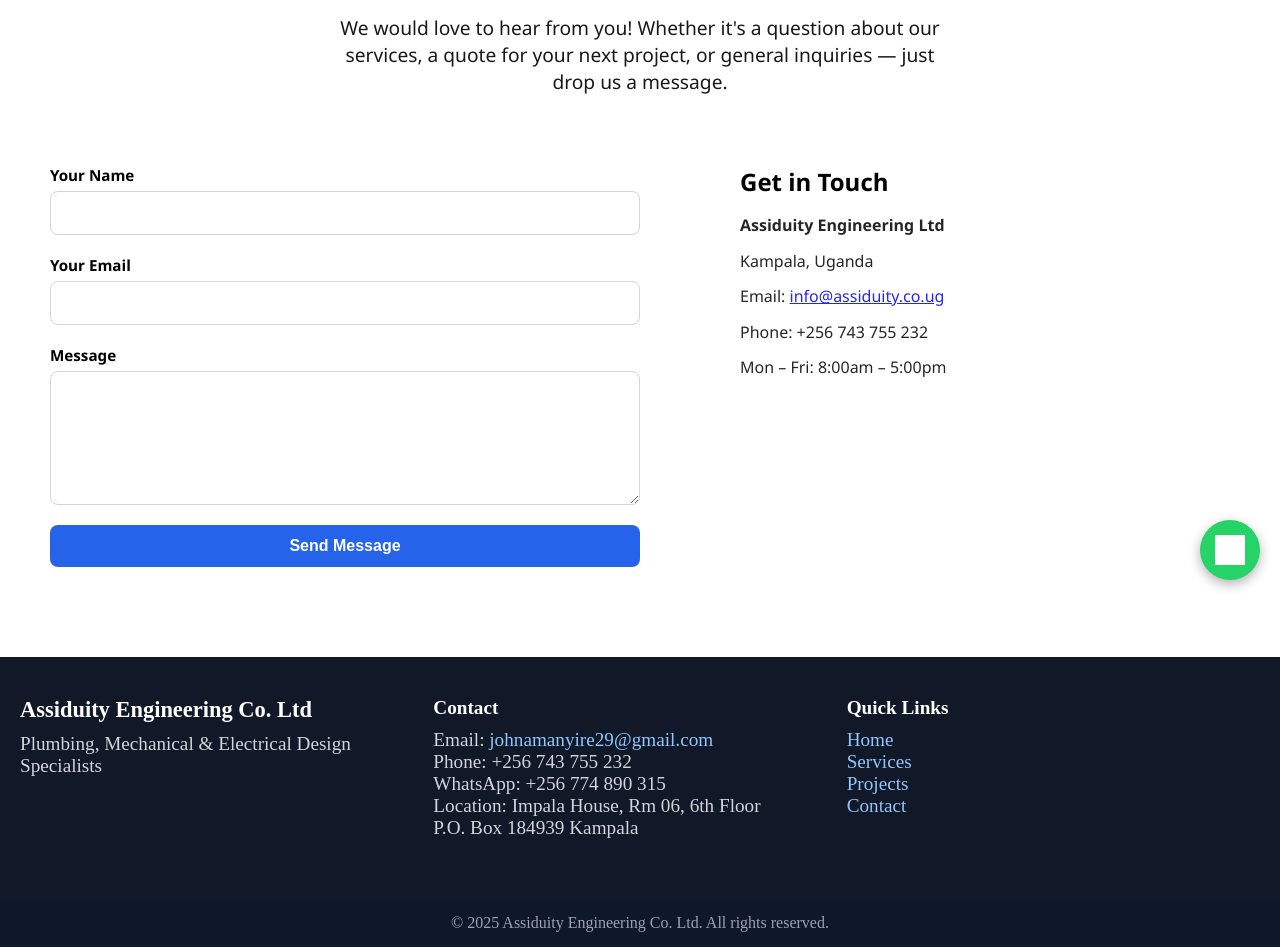
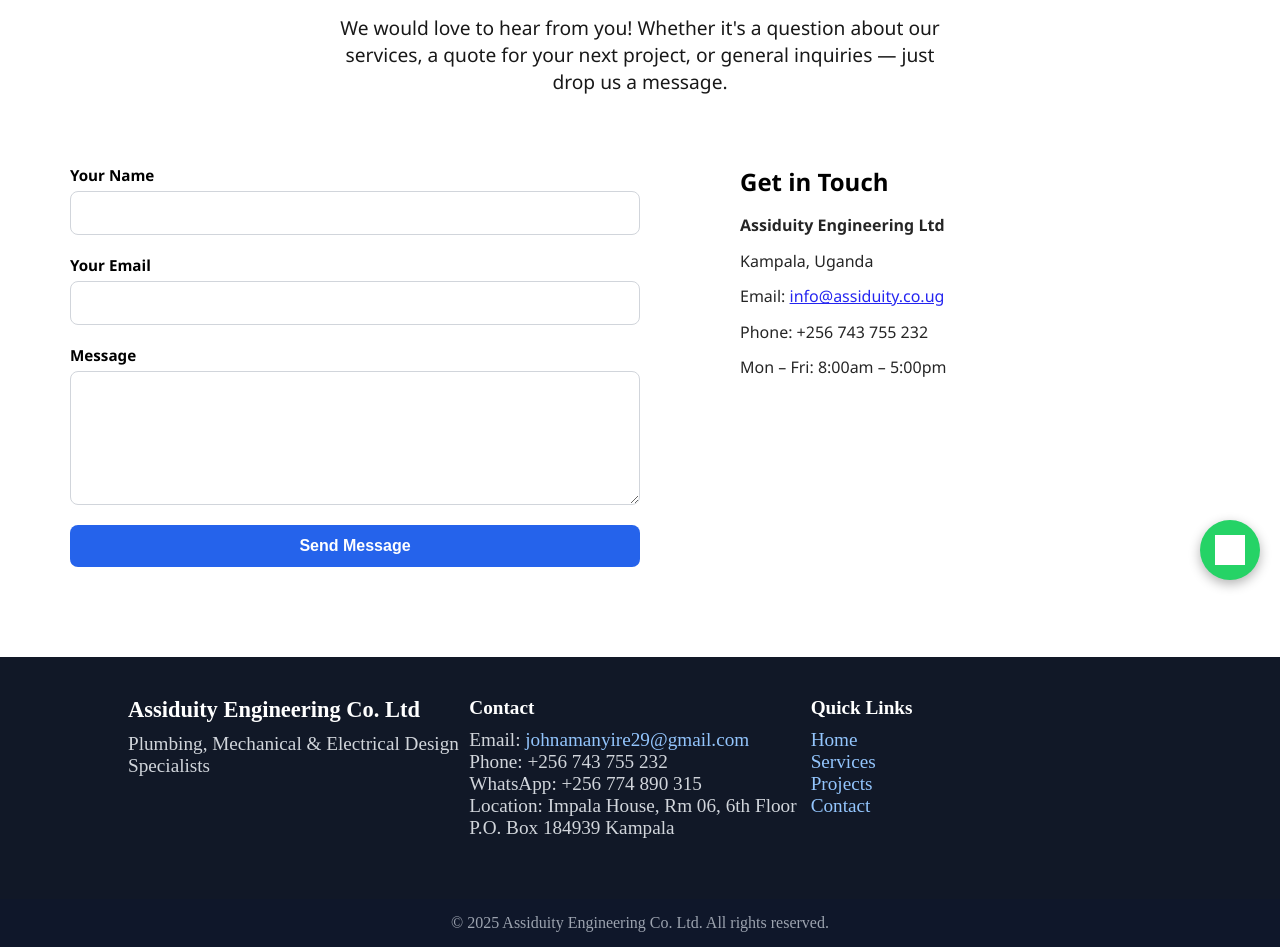
Before and after one commit to asianzuhenry/assiduity-site, a React (Vite) app: page /contact in a window 1280 px wide. Shown: the part 200-1147 px from the top of the page. Built offline with nearby package versions, Linux system fonts and the light colour scheme; no server answers; grey boxes are pictures that could not be loaded; the HTML template or start-up script is replaced by a standard one.

Commit message:
trying to fix page load

```diff
--- a/src/pages/Home.jsx
+++ b/src/pages/Home.jsx
@@ -121,7 +121,7 @@
                             desc:
                                 "A plumbing overhaul project for a residential complex facing drainage failures. We redesigned the entire water management system, improved wastewater flow, and implemented a rainwater harvesting system to boost sustainability and efficiency.",
                         }].map((project, index) => (
-                            <motion.div
+                            <div
                                 key={index}
                                 className="project-card"
                                 whileHover={{ scale: 1.02 }}
@@ -134,7 +134,7 @@
                                 <p style={{ padding: "0 15px 20px" }}>
                                     {project.desc}
                                 </p>
-                            </motion.div>
+                            </div>
                         ))}
                 </div>
                 <Link to="/projects" className="view-all">
--- a/src/styles/components/Footer.css
+++ b/src/styles/components/Footer.css
@@ -3,7 +3,7 @@
 .footer {
   background-color: #111827;
   color: #d1d5db;
-  padding: 40px 20px;
+  padding: 40px 10%;
   display: flex;
   flex-wrap: wrap;
   justify-content: space-between;
--- a/src/styles/pages/Contact.css
+++ b/src/styles/pages/Contact.css
@@ -30,6 +30,9 @@
   gap: 40px;
   justify-content: center;
   align-items: flex-start;
+  width: 100%;
+  max-width: 1200px;
+  margin: 0px auto 0px auto;
   margin-top: 40px;
 }
 
--- a/src/styles/pages/Home.css
+++ b/src/styles/pages/Home.css
@@ -151,6 +151,9 @@
   flex-wrap: wrap;
   gap: 20px;
   justify-content: center;
+  width: 100%;
+  max-width: 1200px;
+  margin: 0px auto 0px auto;
 }
 
 .project-card {
@@ -161,7 +164,7 @@
   overflow: hidden;
   text-align: left;
   transition: box-shadow 0.3s ease;
-  height: 360px;
+  height: 400px;
   display: flex;
   flex-direction: column;
   justify-content: space-between;
```
